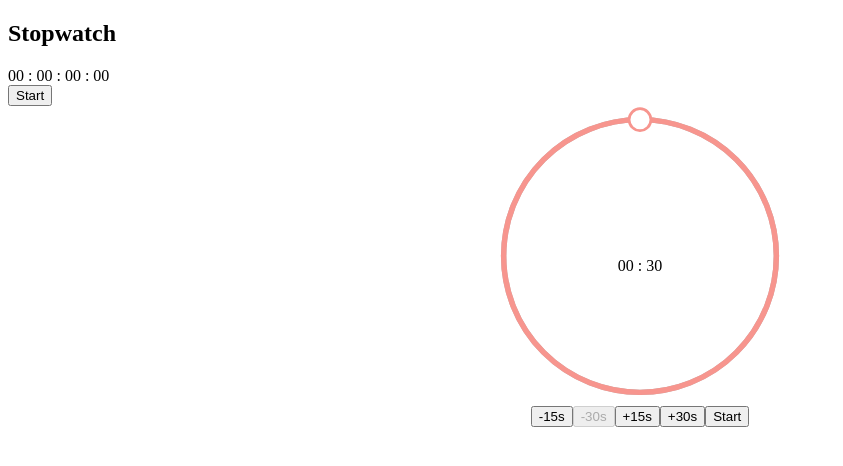
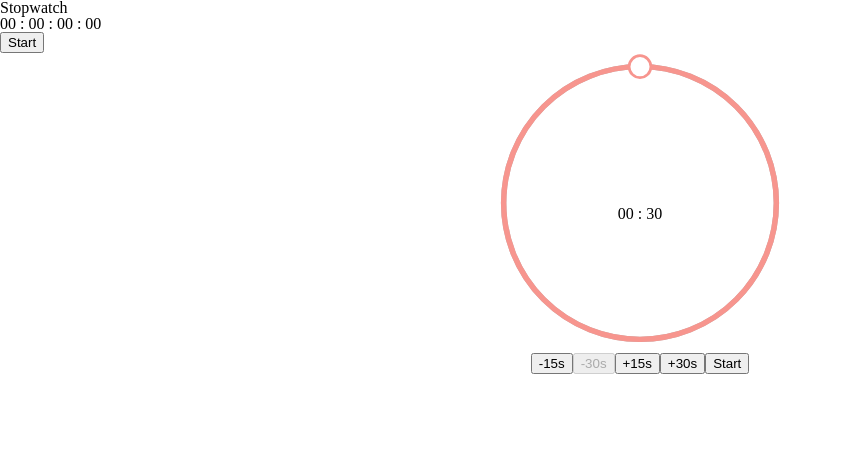
Before and after one commit to jgroenke24/workout, a React app: page / in a window 1280 px wide. Shown: the top 466 px of the page, without its empty margins (0-843 px from the left). Built offline with nearby package versions, Linux system fonts and the light colour scheme.

Commit message:
Add global styles to app

```diff
--- a/src/components/App.js
+++ b/src/components/App.js
@@ -1,4 +1,5 @@
 import React from 'react';
+import GlobalStyle from '../theme/globalStyle';
 import Stopwatch from './Stopwatch';
 // import Countdown from './Countdown';
 // import RequestCountdown from './RequestCountdown';
@@ -7,6 +8,7 @@
 const App = () => {
   return (
     <div>
+      <GlobalStyle />
       <Stopwatch />
       {/* <Countdown /> */}
       {/* <RequestCountdown /> */}
--- /dev/null
+++ b/src/theme/globalStyle.js
@@ -0,0 +1,54 @@
+import { createGlobalStyle } from 'styled-components';
+
+const GlobalStyle = createGlobalStyle`
+  /* http://meyerweb.com/eric/tools/css/reset/
+    v2.0 | 20110126
+    License: none (public domain)
+  */
+
+  html, body, div, span, applet, object, iframe,
+  h1, h2, h3, h4, h5, h6, p, blockquote, pre,
+  a, abbr, acronym, address, big, cite, code,
+  del, dfn, em, img, ins, kbd, q, s, samp,
+  small, strike, strong, sub, sup, tt, var,
+  b, u, i, center,
+  dl, dt, dd, ol, ul, li,
+  fieldset, form, label, legend,
+  table, caption, tbody, tfoot, thead, tr, th, td,
+  article, aside, canvas, details, embed,
+  figure, figcaption, footer, header, hgroup,
+  menu, nav, output, ruby, section, summary,
+  time, mark, audio, video {
+    margin: 0;
+    padding: 0;
+    border: 0;
+    font-size: 100%;
+    font: inherit;
+    vertical-align: baseline;
+  }
+  /* HTML5 display-role reset for older browsers */
+  article, aside, details, figcaption, figure,
+  footer, header, hgroup, menu, nav, section {
+    display: block;
+  }
+  body {
+    line-height: 1;
+  }
+  ol, ul {
+    list-style: none;
+  }
+  blockquote, q {
+    quotes: none;
+  }
+  blockquote:before, blockquote:after,
+  q:before, q:after {
+    content: '';
+    content: none;
+  }
+  table {
+    border-collapse: collapse;
+    border-spacing: 0;
+  }
+`;
+
+export default GlobalStyle;
```
